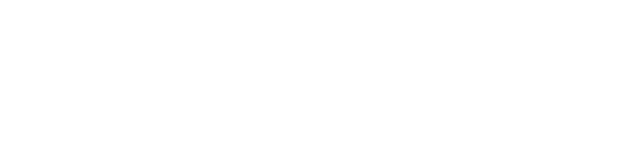
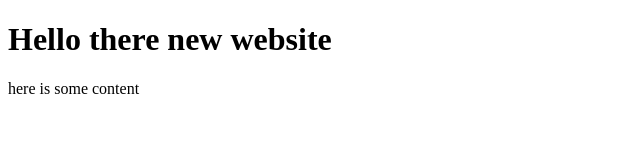
Before and after one commit to UnityFeed/UdemyCourse, a plain HTML site: page index.html in a window 1280 px wide. Shown: the whole page, without its empty margins (0-640 px from the left). Drawn offline with Linux system fonts and the light colour scheme.

Commit message:
added content

```diff
--- a/index.html
+++ b/index.html
@@ -6,6 +6,7 @@
     <title>Document</title>
 </head>
 <body>
-
+    <h1>Hello there new website</h1>
+    <p>here is some content</p>
 </body>
 </html>
```
